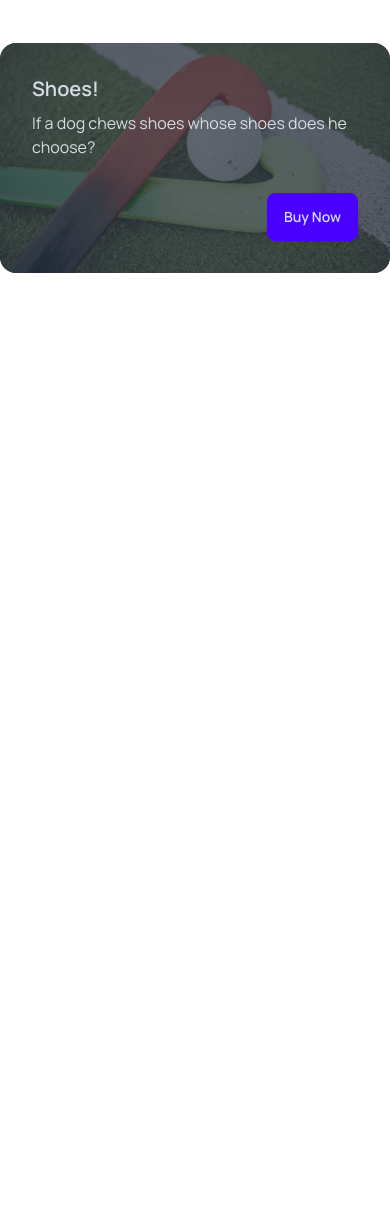
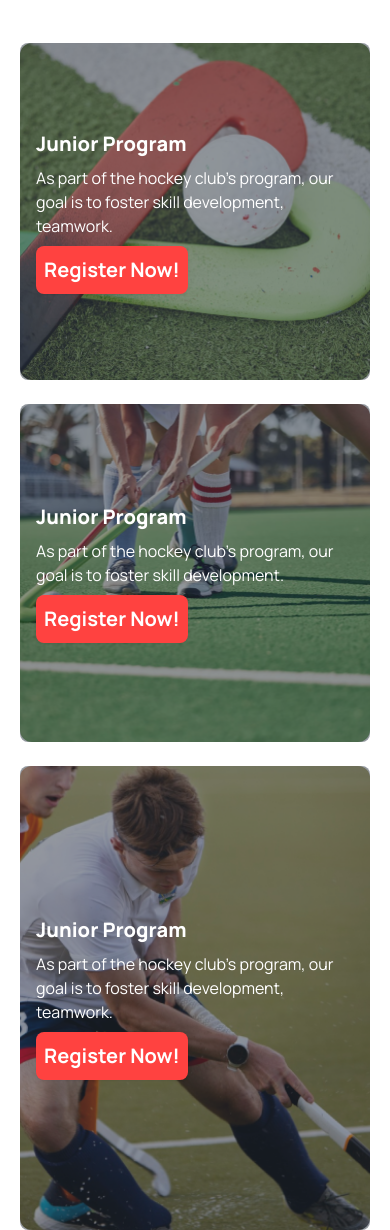
Before and after one commit to Arafat1652/hocky-b9a3-repo, a plain HTML site: page index.html in a window 390 px wide. Shown: the part 1820-3050 px from the top of the page. Before the commit the page ends 2093 px from the top, so only its background shows below. Drawn offline with nearby package versions, Linux system fonts and the light colour scheme.

Commit message:
program section added with responsive

```diff
--- a/index.html
+++ b/index.html
@@ -163,19 +163,44 @@
         <section class="container mx-auto lg:my-24">
           <h1 class="text-4xl font-extrabold text-center">Program Sections</h1>
           <p class="text-font-ash text-center mt-5 mx-auto mb-20 lg:w-[607px]">we tailor each segment to finely tune skills, enhance strategic understanding, and foster a sense of camaraderie, empowering players to excel both.</p>
+
+        <div class="grid grid-cols-1 lg:grid-cols-2 gap-6 px-5">
           <!-- img1 -->
-          <div>
-            <div class="card image-full">
-              <figure><img src="Images/2.png" alt="Shoes" /></figure>
-              <div class="card-body">
-                <h2 class="card-title">Shoes!</h2>
-                <p>If a dog chews shoes whose shoes does he choose?</p>
-                <div class="card-actions justify-end">
-                  <button class="btn btn-primary">Buy Now</button>
+          <div class="hero rounded-xl w-full h-[40vh] bg-no-repeat bg-cover bg-center" style="background-image: url(./Images/2.png);">
+            <div class="hero-overlay bg-opacity-50 rounded-lg"></div>
+            <div class="hero-content text-left text-neutral-content">
+              <div class="max-w-md">
+                <h1 class="mb-2 lg:mb-5 text-xl lg:text-3xl text-white font-extrabold">Junior Program</h1>
+                <p class="mb-2 lg:mb-5 text-white">As part of the hockey club's program, our goal is to foster skill development, teamwork.</p>
+                <button class="btn bg-red-color border-none px-2 lg:px-5 text-xl text-white font-bold">Register Now!</button>
+              </div>
+            </div>
+          </div>
+          <!-- img2 -->
+          <div class="hero rounded-xl w-full h-[40vh] bg-no-repeat bg-cover bg-center" style="background-image: url(./Images/3.png);">
+            <div class="hero-overlay bg-opacity-50 rounded-lg"></div>
+            <div class="hero-content text-left text-neutral-content">
+              <div class="max-w-md">
+                <h1 class="mb-2 lg:mb-5 text-xl lg:text-3xl text-white font-extrabold">Junior Program</h1>
+                <p class="mb-2 lg:mb-5 text-white">As part of the hockey club's program, our goal is to foster skill development.</p>
+                <button class="btn bg-red-color border-none px-2 lg:px-5 text-xl text-white font-bold">Register Now!</button>
+              </div>
+            </div>
+          </div>
+          <!-- img3 -->
+          <div class="hero rounded-xl w-full lg:w-[100%] h-[55vh] bg-no-repeat bg-cover bg-center lg:col-span-2" style="background-image: url(./Images/4.png);">
+            <div class="hero-overlay bg-opacity-50 rounded-lg"></div>
+            <div class="hero-content text-left  text-neutral-content">
+              <div class="max-w-md">
+                <div class="lg:translate-y-20 lg:-translate-x-80">
+                  <h1 class="mb-2 lg:mb-5 text-xl lg:text-3xl text-white font-extrabold">Junior Program</h1>
+                  <p class="mb-2 lg:mb-5 text-white">As part of the hockey club's program, our goal is to foster skill development, teamwork.</p>
+                  <button class="btn bg-red-color border-none px-2 lg:px-5 text-xl text-white font-bold">Register Now!</button>
                 </div>
               </div>
             </div>
           </div>
+        </div>
         </section>
     </main>
 
```
